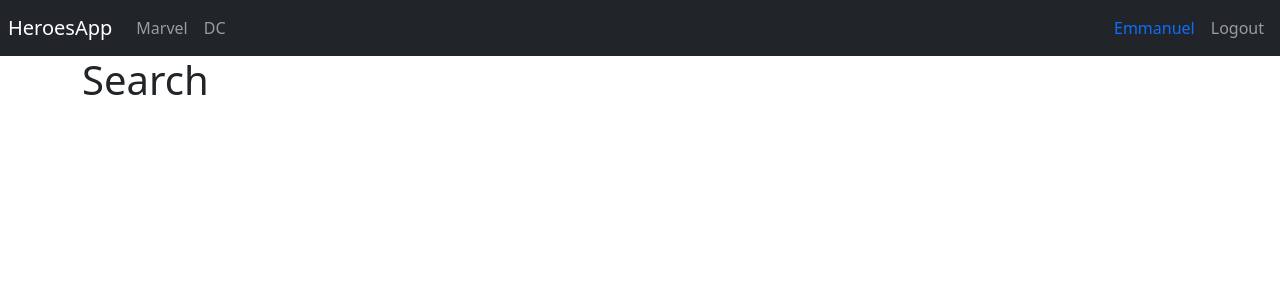
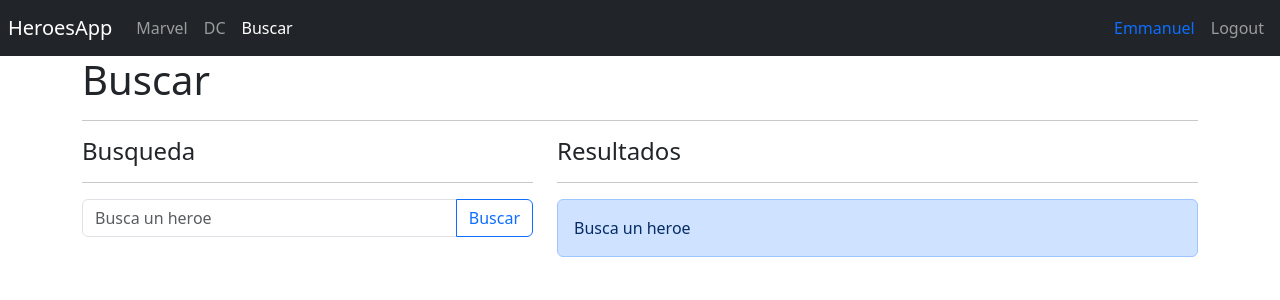
Before and after one commit to EmmanuelJCA/heroes-app, a React (Vite) app: page /search in a window 1280 px wide. Shown: the top 300 px of the page. Built offline with nearby package versions, Linux system fonts and the light colour scheme.

Commit message:
Busqueda de heroes implementada

```diff
--- a/package.json
+++ b/package.json
@@ -9,6 +9,7 @@
     "preview": "vite preview"
   },
   "dependencies": {
+    "query-string": "^8.1.0",
     "react": "^18.2.0",
     "react-dom": "^18.2.0",
     "react-router-dom": "6"
--- /dev/null
+++ b/src/heroes/helpers/getHeroesByName.js
@@ -0,0 +1,13 @@
+import { heroes } from "../data/heroes"
+
+export const getHeroesByName = ( name = '' ) => {
+
+    name = name.toLowerCase().trim()
+
+    if( name.length === 0 ) return []
+
+    return heroes.filter(
+        hero => hero.superhero.toLocaleLowerCase().includes( name )
+    )
+
+}
--- a/src/heroes/helpers/index.js
+++ b/src/heroes/helpers/index.js
@@ -1,2 +1,3 @@
 export * from './getHeroById'
+export * from './getHeroesByName'
 export * from './getHeroesByPublisher'
--- a/src/heroes/pages/SearchPage.jsx
+++ b/src/heroes/pages/SearchPage.jsx
@@ -1,5 +1,90 @@
+import { useLocation, useNavigate } from 'react-router-dom'
+import queryString from 'query-string'
+import { useForm } from '../../hooks/useForm'
+import { HeroCard } from '../components/HeroCard'
+import { getHeroesByName } from '../helpers'
+
 export const SearchPage = () => {
-  return (
-    <h1>Search</h1>
-  )
+
+	const navigate = useNavigate()
+	const location = useLocation()
+
+	const { q = '' } = queryString.parse ( location.search )
+	const heroes = getHeroesByName( q )
+
+	const showSearch = (q.length === 0)
+	const showError = (q.length > 0) && heroes.length === 0
+
+	const { searchText, onInputChange } = useForm({
+		searchText: q
+	})
+
+
+	const onSearchSubmit = (event) => {
+		event.preventDefault()
+
+		if( searchText.trim().length <= 1 ) return
+
+		navigate(`?q=${ searchText }`)
+	}
+
+	return (
+		<>
+			<h1>Buscar</h1>
+			<hr />
+
+			<div className="row animate__animated animate__fadeIn">
+				<div className="col-5">
+					<h4>Busqueda</h4>
+					<hr />
+
+					<form onSubmit={ onSearchSubmit }>
+						<div className="input-group mb-3">
+							<input
+								type="text"
+								placeholder="Busca un heroe"
+								className="form-control"
+								name="searchText"
+								autoComplete="off"
+								value={ searchText }
+								onChange={ onInputChange }
+							/>
+
+							<button
+								className="btn btn-outline-primary"
+							>
+								Buscar
+							</button>
+						</div>
+					</form>
+				</div>
+
+				<div className="col-7">
+					<h4>Resultados</h4>
+					<hr />
+
+					<div
+						className="alert alert-primary"
+						style={{ display: showSearch ? '' : 'none' }}
+					>
+						Busca un heroe
+					</div>
+					<div
+						className="alert alert-danger animate__animated animate__fadeInUp"
+						style={{ display: showError ? '' : 'none'}}
+					>
+						No hay resultados para { q }
+					</div>
+
+					{
+						heroes.map( hero => (
+							<HeroCard key={ hero.id } { ...hero } />
+						))
+					}
+				</div>
+			</div>
+
+
+		</>
+	)
 }
--- /dev/null
+++ b/src/hooks/useForm.js
@@ -0,0 +1,25 @@
+import { useState } from 'react';
+
+export const useForm = ( initialForm = {} ) => {
+
+    const [ formState, setFormState ] = useState( initialForm );
+
+    const onInputChange = ({ target }) => {
+        const { name, value } = target;
+        setFormState({
+            ...formState,
+            [ name ]: value
+        });
+    }
+
+    const onResetForm = () => {
+        setFormState( initialForm );
+    }
+
+    return {
+        ...formState,
+        formState,
+        onInputChange,
+        onResetForm,
+    }
+}
--- a/src/ui/components/Navbar.jsx
+++ b/src/ui/components/Navbar.jsx
@@ -41,6 +41,15 @@
                     >
                         DC
                     </NavLink>
+
+                    <NavLink
+                        className={ ({ isActive }) => {
+                            return `nav-item nav-link ${ isActive ? 'active' : '' }`
+                        }}
+                        to="/search"
+                    >
+                        Buscar
+                    </NavLink>
                 </div>
             </div>
 
```
Also changed, not shown: 1 other file (tests, documents, lock files or other folders).
